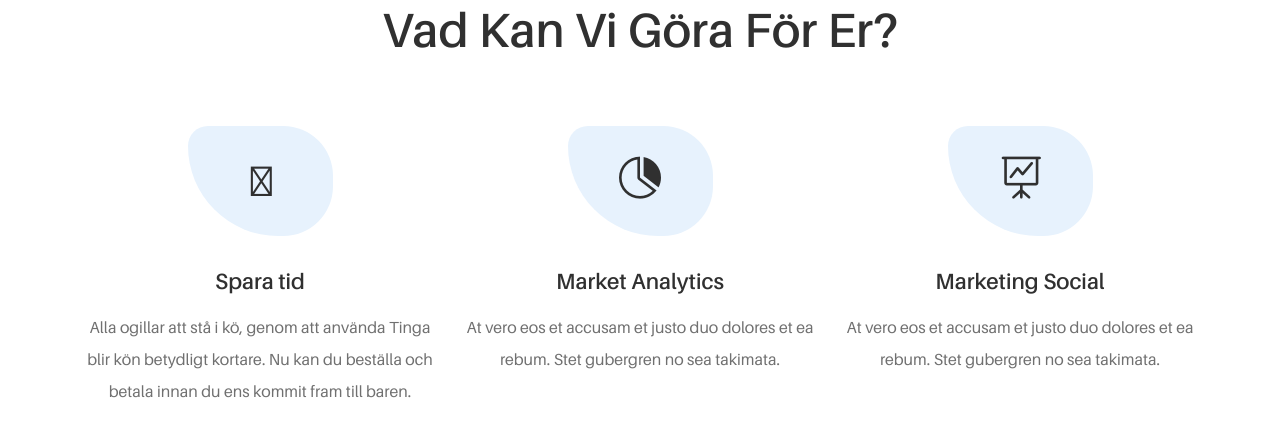
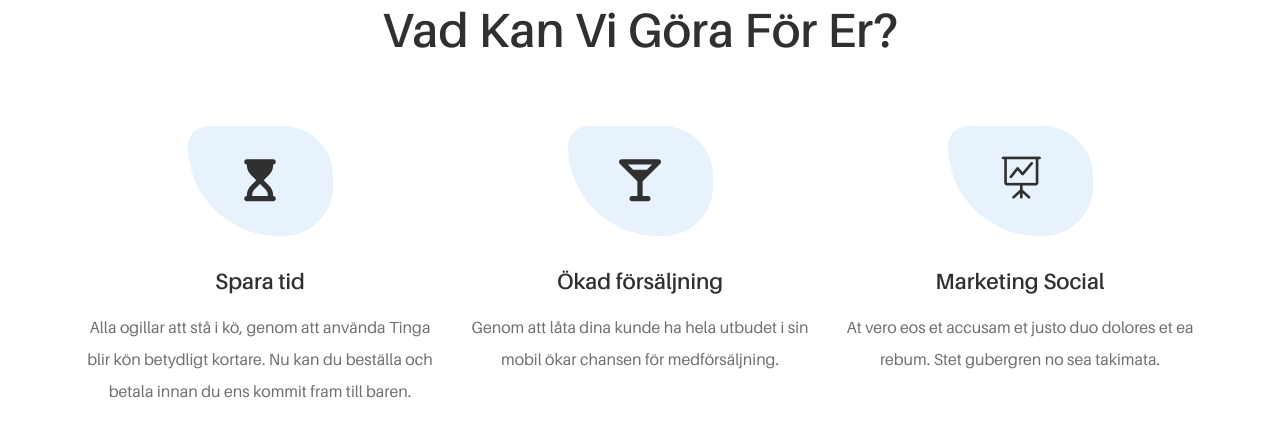
Before and after one commit to dahleri/tinga, a website: page index.html in a window 1280 px wide. Shown: the part 1515-1940 px from the top of the page. Drawn offline with Linux system fonts and the light colour scheme; files whose address does not match are found by name.

Commit message:
Startsidan

```diff
--- a/index.html
+++ b/index.html
@@ -15,6 +15,8 @@
 
     <!-- Core Stylesheet -->
     <link rel="stylesheet" href="style.css">
+
+	<script src="https://kit.fontawesome.com/ed814bdb9b.js"></script>
 
 </head>
 
@@ -301,11 +303,11 @@
                 <div class="col-12 col-lg-4">
                     <div class="single-service-area mb-80">
                         <!-- Service Icon -->
-                        <div class="service-icon">
-                            <i class="icon_piechart"></i>
-                        </div>
-                        <h5>Market Analytics</h5>
-                        <p>At vero eos et accusam et justo duo dolores et ea rebum. Stet gubergren no sea takimata.</p>
+          <div class="service-icon">
+     <i class="fas fa-glass-martini-alt"></i>
+          </div>
+          <h5>Ökad försäljning</h5>
+          <p>Genom att låta dina kunde ha hela utbudet i sin mobil ökar chansen för medförsäljning.</p>
                     </div>
                 </div>
 
```
